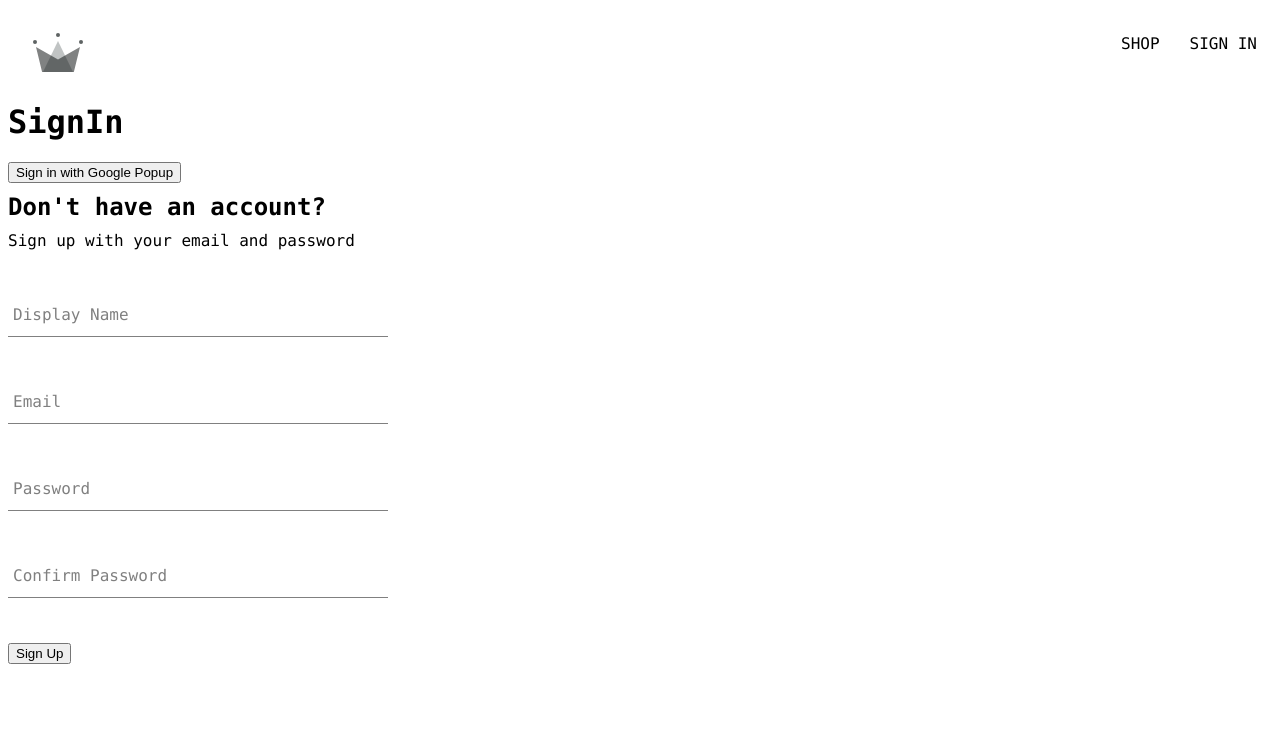
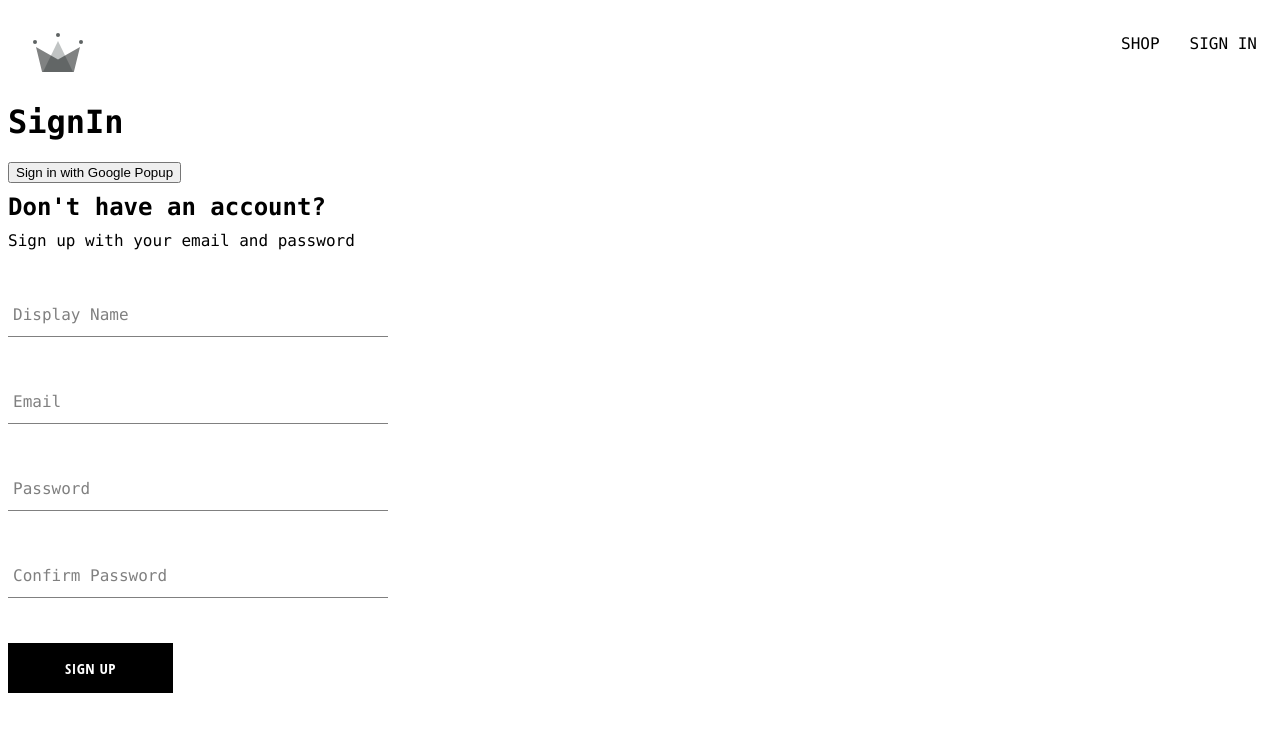
Before and after one commit to Muhtoyyib/ROA-Clothing, a React (Vite) app: page /sign-in in a window 1280 px wide. Shown: the top 732 px of the page. Built offline with nearby package versions, Linux system fonts and the light colour scheme.

Commit message:
created button component

```diff
--- /dev/null
+++ b/src/components/button/button.jsx
@@ -0,0 +1,13 @@
+import './button.styles.scss';
+const buttonTypeClasses = {
+    google: 'google-sign-in',
+    inverted: 'inverted'
+}
+// eslint-disable-next-line react/prop-types
+export default function Button({buttonText, buttonType, ...otherProps}){
+    return(
+        <button className={`button-container ${buttonTypeClasses[buttonType]}`} {...otherProps}>
+            {buttonText}
+        </button>
+    )
+}
--- /dev/null
+++ b/src/components/button/button.styles.scss
@@ -0,0 +1,46 @@
+.button-container {
+  min-width: 165px;
+  width: auto;
+  height: 50px;
+  letter-spacing: 0.5px;
+  line-height: 50px;
+  padding: 0 35px 0 35px;
+  font-size: 15px;
+  background-color: black;
+  color: white;
+  text-transform: uppercase;
+  font-family: 'Open Sans Condensed';
+  font-weight: bolder;
+  border: none;
+  cursor: pointer;
+  display: flex;
+  justify-content: center;
+
+  &:hover {
+    background-color: white;
+    color: black;
+    border: 1px solid black;
+  }
+
+  &.google-sign-in {
+    background-color: #4285f4;
+    color: white;
+
+    &:hover {
+      background-color: #357ae8;
+      border: none;
+    }
+  }
+
+  &.inverted {
+    background-color: white;
+    color: black;
+    border: 1px solid black;
+
+    &:hover {
+      background-color: black;
+      color: white;
+      border: none;
+    }
+  }
+}
--- a/src/components/form-input/form-input.jsx
+++ b/src/components/form-input/form-input.jsx
@@ -5,6 +5,7 @@
         <div className="group">
             <input className="form-input" {...inputOptions}/>
             { label && (
+                // eslint-disable-next-line react/prop-types
                 <label className={`${inputOptions.value.length ? 'shrink' : ''} form-input-label`}>{label}</label>
             )}
         </div>
--- a/src/components/sign-up-form/sign-up.jsx
+++ b/src/components/sign-up-form/sign-up.jsx
@@ -1,5 +1,6 @@
 import { useState } from "react";
 import FormInput from "../form-input/form-input";
+import Button from "../button/button";
 import './sign-up.scss'
 import { createAuthUserWithEmailAndPassword, createUserDocFromAuth } from "../../utils/firebase/firebase";
 
@@ -83,7 +84,9 @@
                     value: confirmPassword
                 }}/>
 
-                <button type="submit">Sign Up</button>
+                {// eslint-disable-next-line react/no-children-prop
+                <Button type="submit" buttonText={`SIGN UP`}/>
+                }
             </form>
         </div>
     )
```
